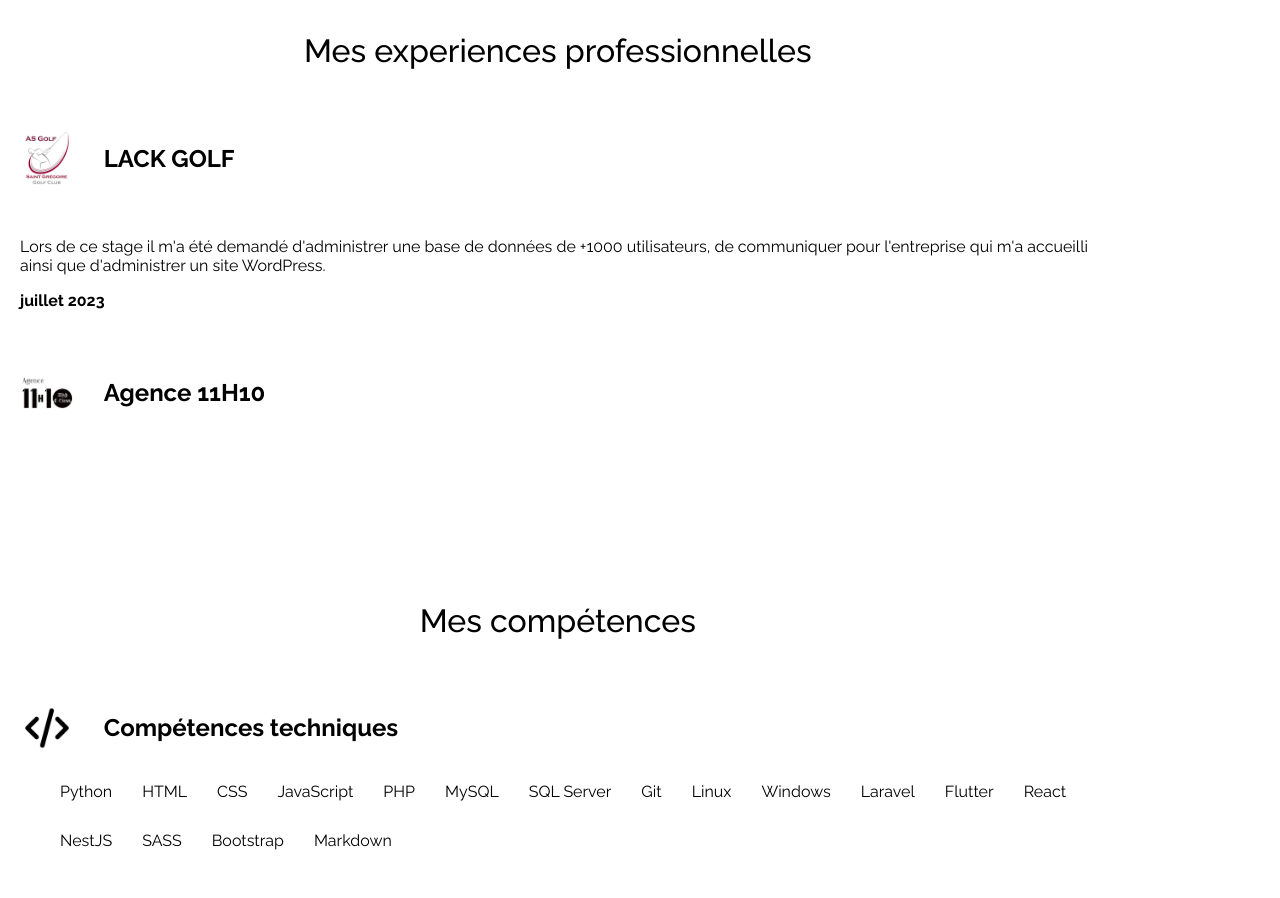
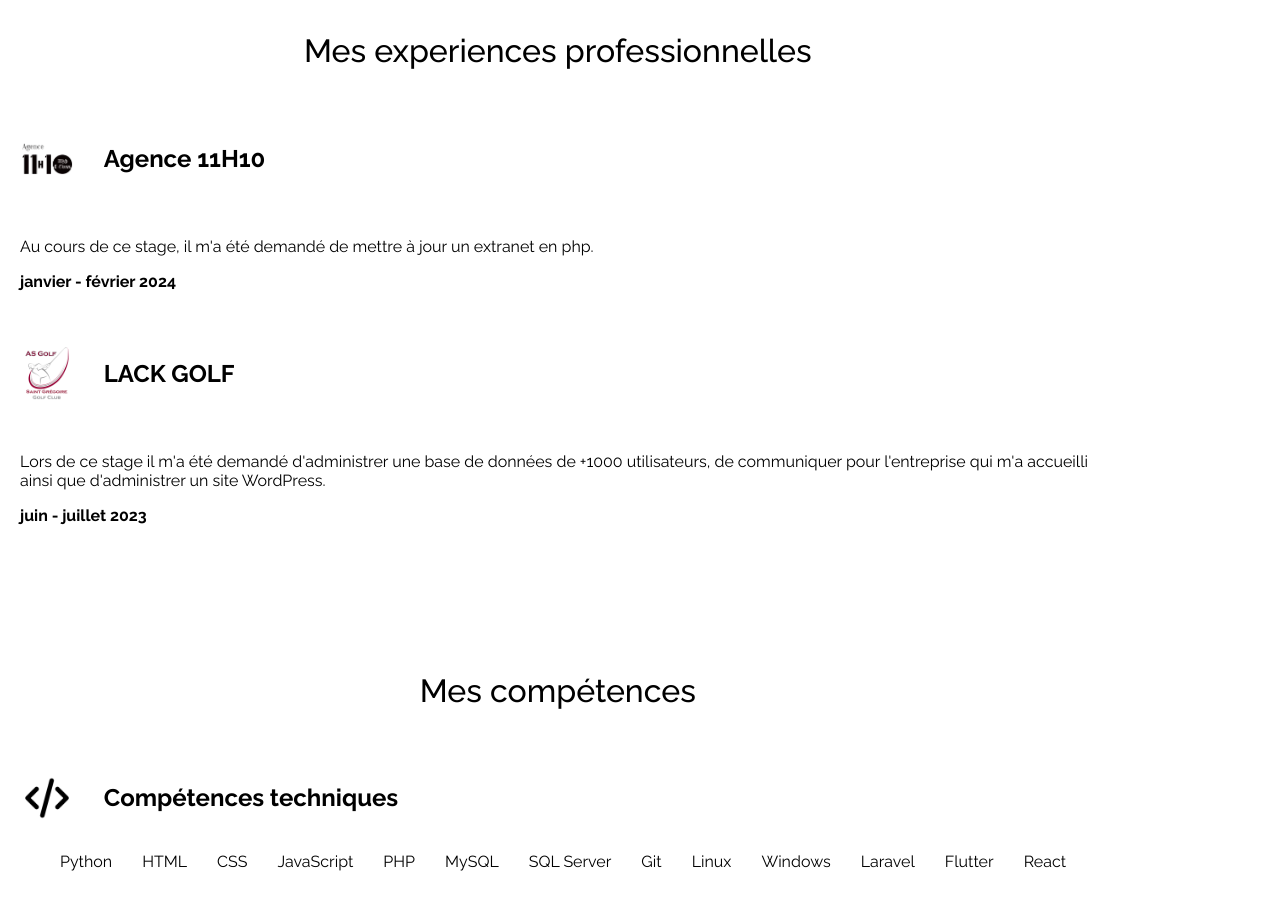
Before and after one commit to kevmorlo/portfolio, a website: page index.html in a window 1280 px wide. Shown: the part 1600-2498 px from the top of the page. Drawn offline with Linux system fonts and the light colour scheme.

Commit message:
maj 11h10

```diff
--- a/index.html
+++ b/index.html
@@ -94,6 +94,20 @@
             <h2>Mes experiences professionnelles</h2>
             <div class="conteneur">
                 <h3>
+                    <a href="https://www.agence-11h10.fr/" title="Visiter le site d'Agence 11H10">
+                        <img src="./static/img/logo_11h10.png" alt="Logo de l'agence 11H10" class="contenu_img">
+                        <p class="lien_h3">Agence 11H10</p>
+                    </a>
+                </h3>
+                <p>
+                    Au cours de ce stage, il m'a été demandé de mettre à jour un extranet en php.
+                </p>
+                <span class="parcours_dates">
+                    janvier - février 2024
+                </span>
+            </div>
+            <div class="conteneur">
+                <h3>
                     <a href="https://https://www.asgolfsaintgregoire.fr/" title="Visiter le site du golf de Saint Grégoire">
                         <img src="./static/img/logo_golf_st_gregoire.png" alt="Logo du golf" class="contenu_img">
                         <p class="lien_h3">LACK GOLF</p>
@@ -104,16 +118,8 @@
                     de communiquer pour l'entreprise qui m'a accueilli ainsi que d'administrer un site WordPress.
                 </p>
                 <span class="parcours_dates">
-                    juillet 2023
+                    juin - juillet 2023
                 </span>
-            </div>
-            <div class="conteneur">
-                <h3>
-                    <a href="https://www.agence-11h10.fr/" title="Visiter le site d'Agence 11H10">
-                        <img src="./static/img/logo_11h10.png" alt="Logo de l'agence 11H10" class="contenu_img">
-                        <p class="lien_h3">Agence 11H10</p>
-                    </a>
-                </h3>
             </div>
         </section>
         <section id="competences">
```
